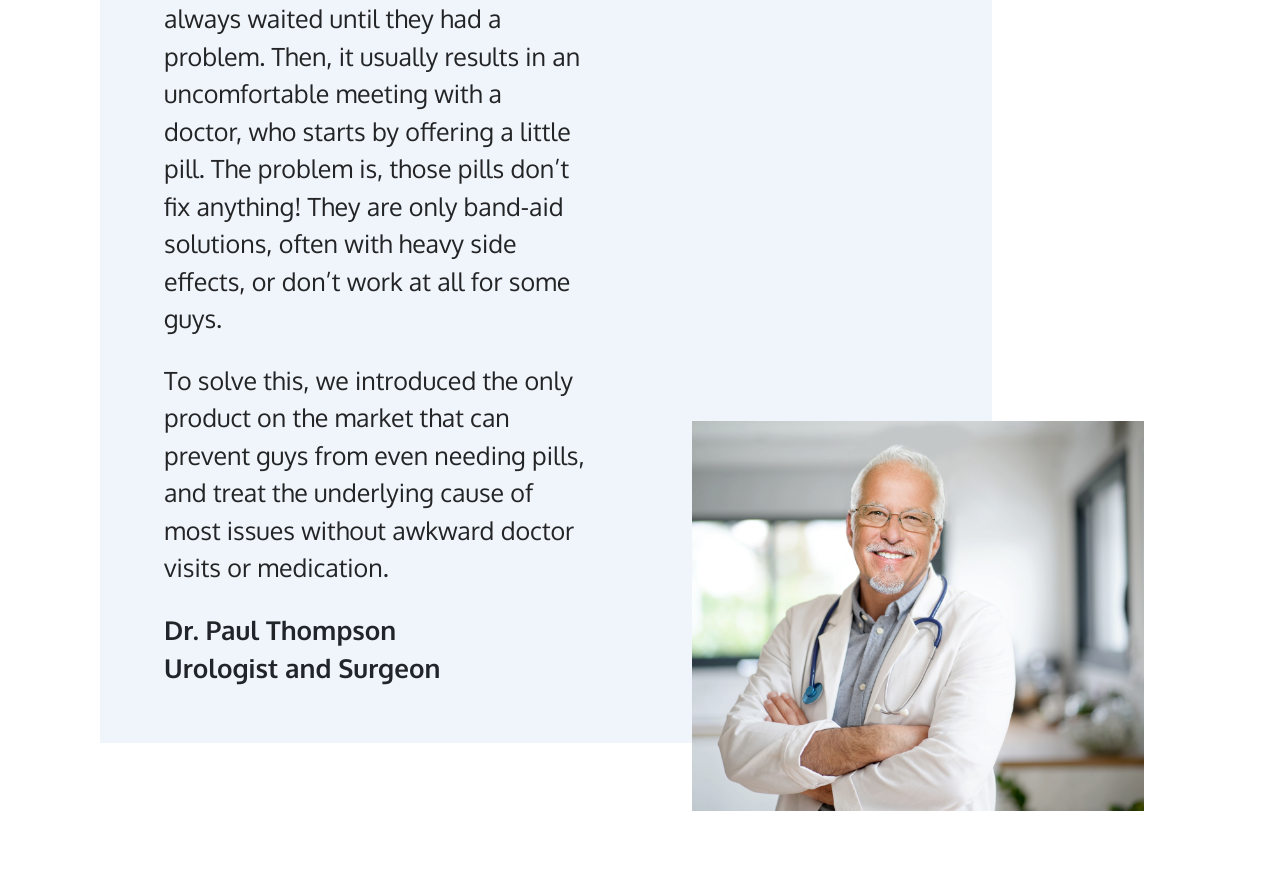
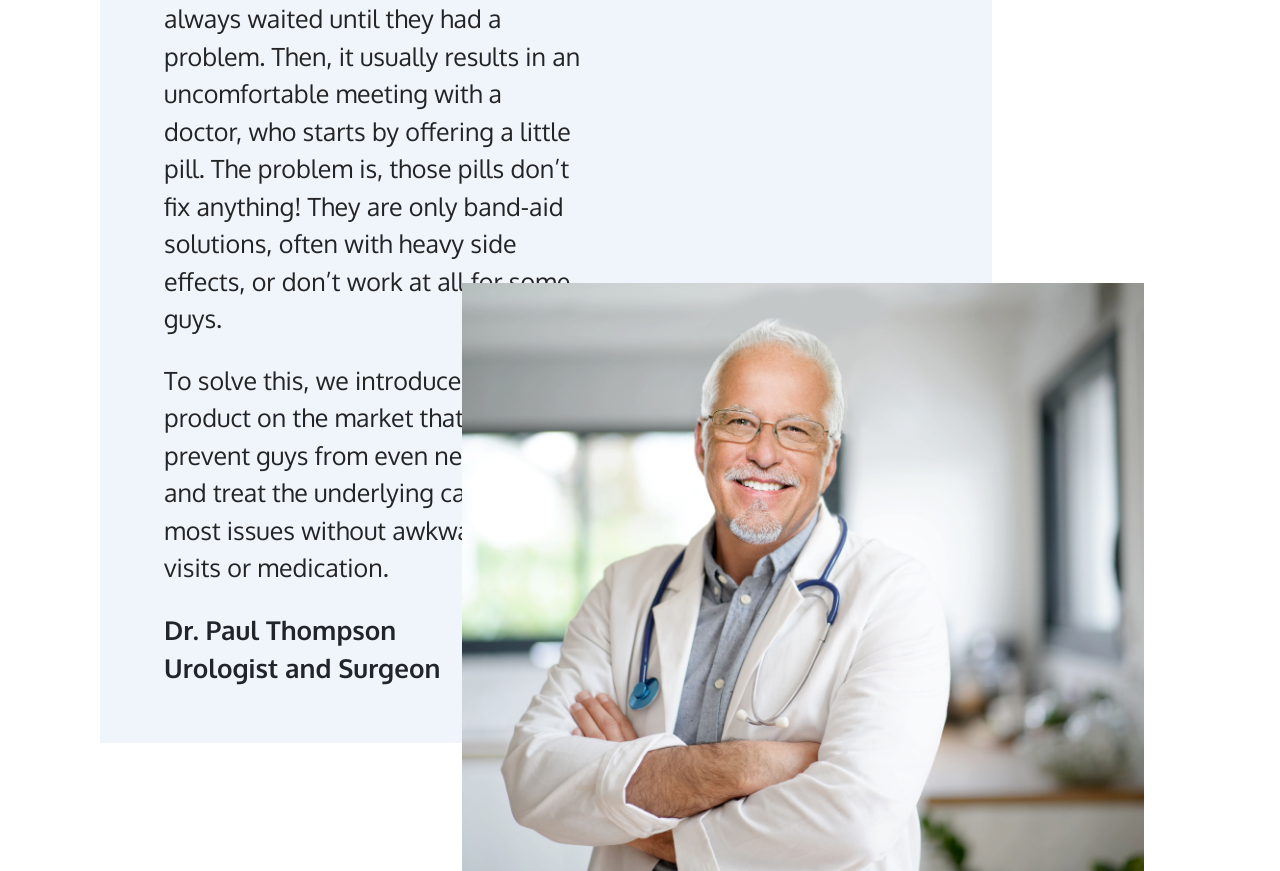
Before and after one commit to Nekores-zz/phonex-result, a plain HTML site: page index.html in a window 1280 px wide. Shown: the part 3149-4020 px from the top of the page. Drawn offline with nearby package versions, Linux system fonts and the light colour scheme; files whose address does not match are found by name.

Commit message:
Fixed doctor image

```diff
--- a/assets/style/style.scss
+++ b/assets/style/style.scss
@@ -272,6 +272,13 @@
     right: 36px;
     z-index: 11;
     bottom: -20px;
+    @media (min-width: 991px) {
+      width: 730px;
+      position: absolute;
+      right: 36px;
+      z-index: 11;
+      bottom: -80px;
+    }
   }
   @media (max-width: 767.98px) {
     .dr-image {
```
Also changed, not shown: assets/style/style.css, 1 other file.
